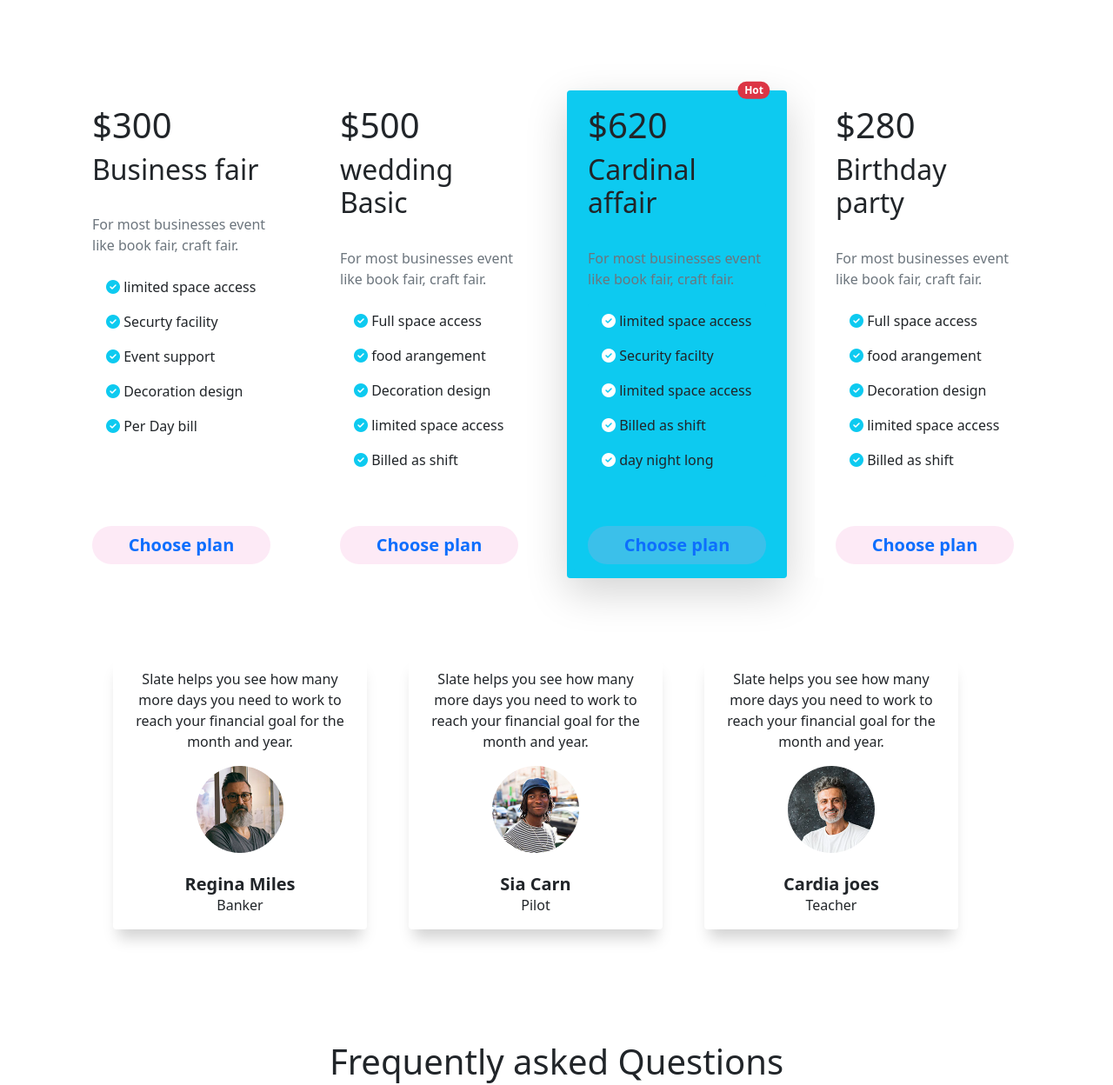
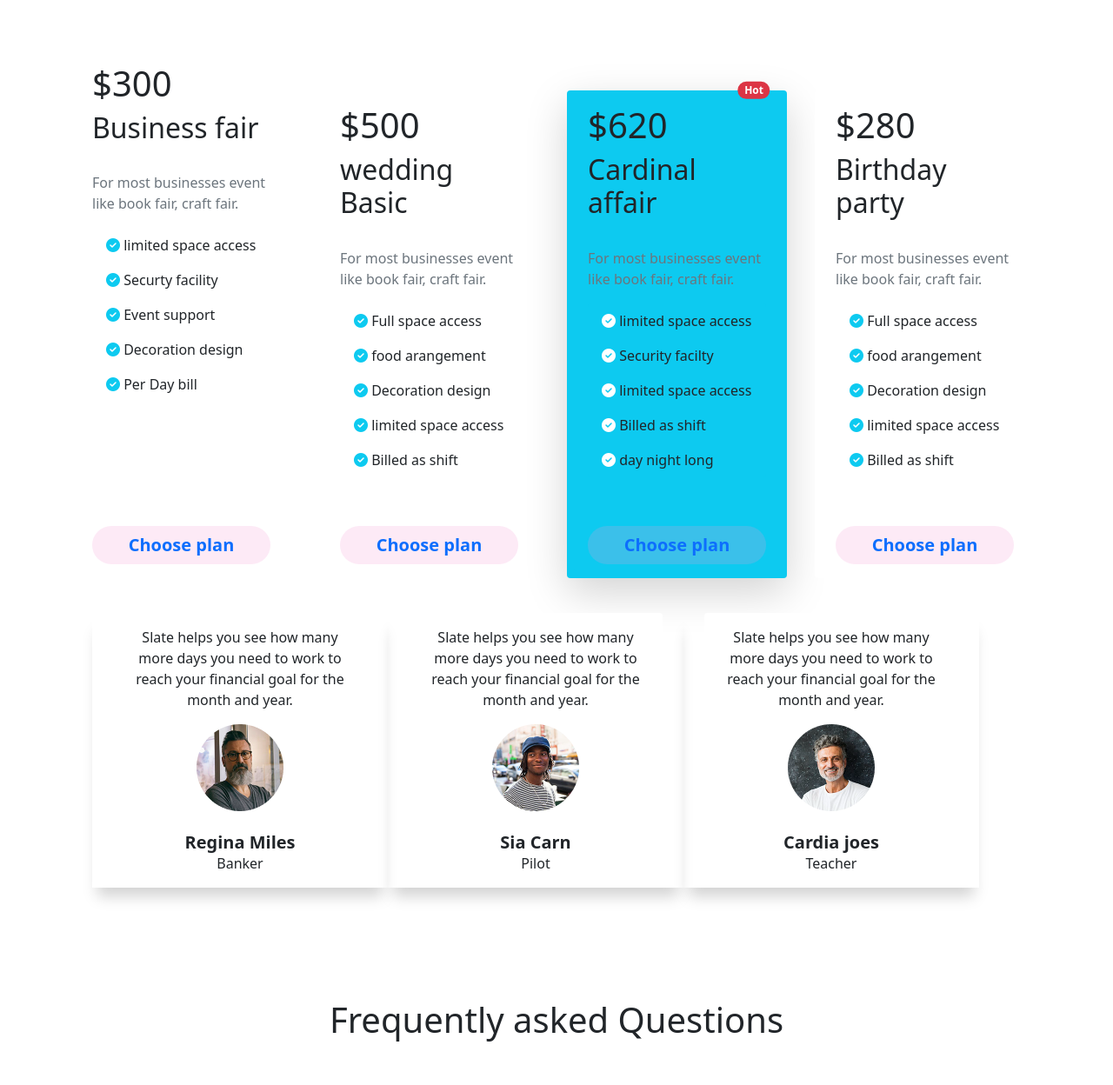
Before and after one commit to Hossain-Ahamed/convention-center, a plain HTML site: page index.html in a window 1280 px wide. Shown: the part 1060-2308 px from the top of the page at 87% size. Drawn offline with Linux system fonts and the light colour scheme.

Commit message:
second check & review shadow done

```diff
--- a/index.html
+++ b/index.html
@@ -149,8 +149,8 @@
         <!-- cards -->
         <section class="container my-8">
             <!-- 1 -->
-            <div class="row row-cols-1 row-cols-sm-2  row-cols-lg-4 g-4 position-relative">
-                <div class="col">
+            <div class="row row-cols-1 row-cols-sm-2  row-cols-lg-4 g-4 gy-5 position-relative">
+                <div class="col my-3 my-md-0">
                     <div class="card h-100 border-0  p-2 m-2 ms-0 bg-body rounded-3">
                         <div class="card-header bg-white border-0">
                             <h1>$300</h1>
@@ -342,8 +342,8 @@
             <div class="container-sm row row-cols-1  row-cols-md-3 g-sm-3 g-md-5 position-relative">
 
                 <!-- person -->
-                <div class="col">
-                    <div class="card h-100 border-0 shadow-bottom-lg  bg-body rounded align-items-center text-center">
+                <div class="col  shadow-bottom-lg my-5 my-md-0">
+                    <div class="card h-100 border-0  bg-body rounded align-items-center text-center">
 
                         <div class="card-body">
                             <p class="card-text">Slate helps you see how
@@ -366,9 +366,9 @@
 
 
                 <!-- person -->
-                <div class="col">
+                <div class="col shadow-bottom-lg my-5 my-md-0">
 
-                    <div class="card h-100 border-0  shadow-bottom-lg   bg-body rounded align-items-center text-center">
+                    <div class="card h-100 border-0    bg-body rounded align-items-center text-center">
 
                         <div class="card-body">
                             <p class="card-text">Slate helps you see how
@@ -390,8 +390,8 @@
 
 
                 <!-- person-  -->
-                <div class="col">
-                    <div class="card h-100 border-0 shadow-bottom-lg   bg-body rounded align-items-center text-center">
+                <div class="col shadow-bottom-lg my-5 my-md-0">
+                    <div class="card h-100 border-0   bg-body rounded align-items-center text-center">
 
                         <div class="card-body">
                             <p class="card-text">Slate helps you see how
```
